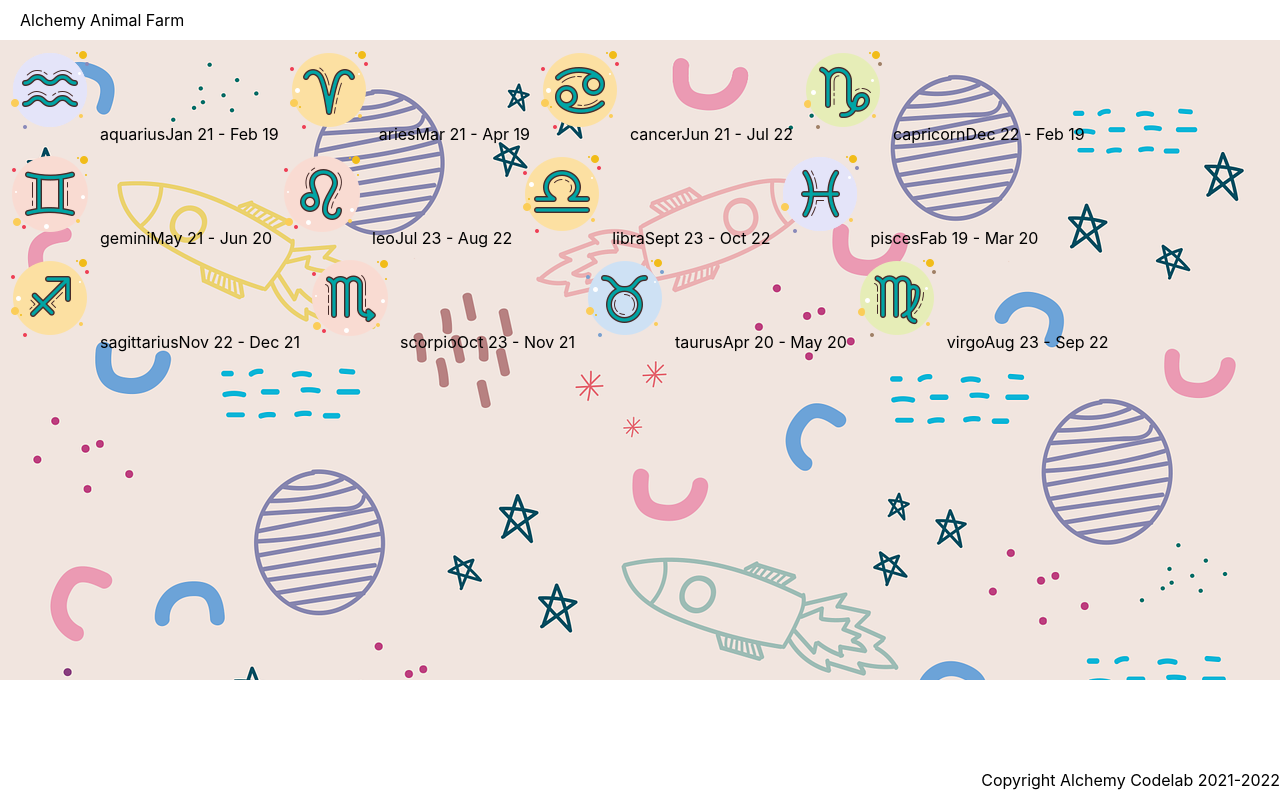
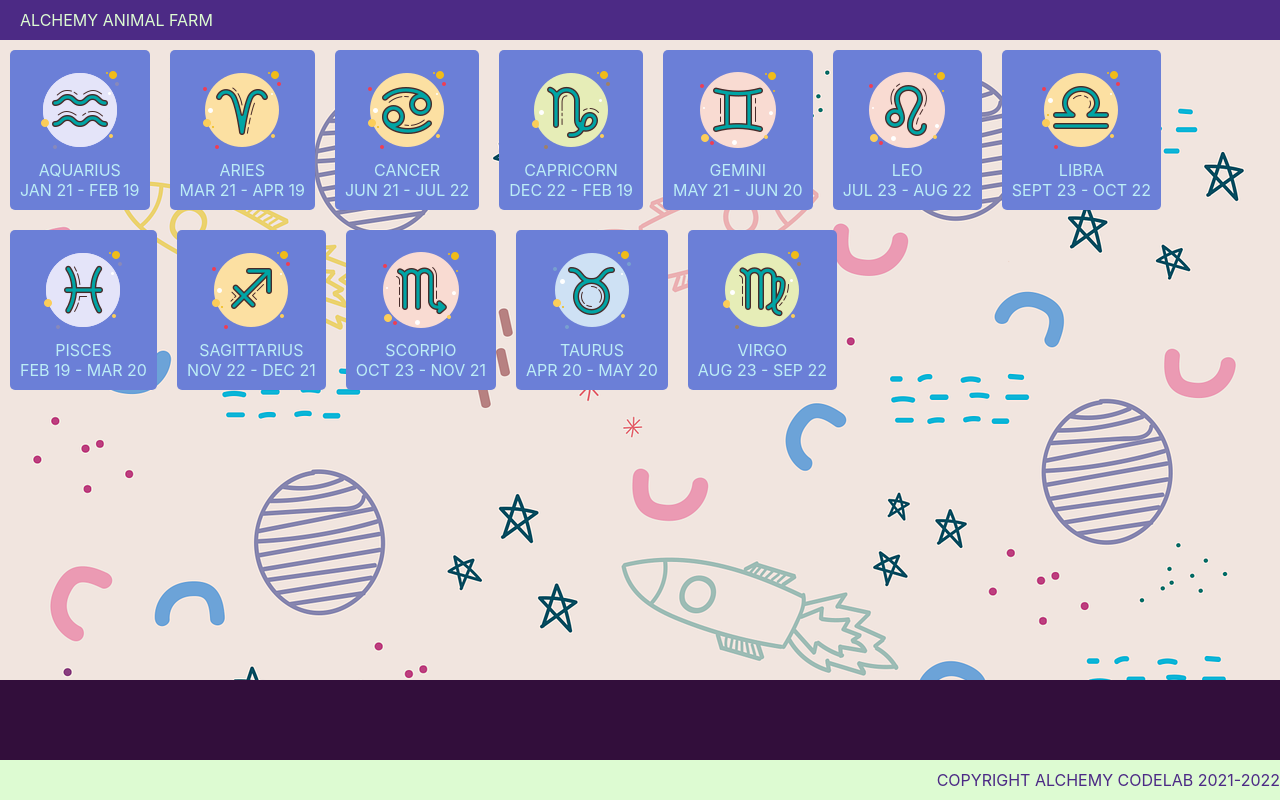
Before and after one commit to H-Indiana-Holdsworth/zodiac-signs, a React (Create React App) app: page / in a window 1280 px wide. Built offline with nearby package versions, Linux system fonts and the light colour scheme.

Commit message:
Adds intial styling

```diff
--- a/src/App.css
+++ b/src/App.css
@@ -36,3 +36,13 @@
     transform: rotate(360deg);
   }
 }
+
+body {
+  --color1: #320e3b;
+  --color3: #4c2a85;
+  --color2: #6b7fd7;
+  --color4: #bcedf6;
+  --color5: #ddfbd2;
+  --header-height: 40px;
+  background-color: var(--color1);
+}
--- a/src/components/ZodiacCard/ZodiacCard.css
+++ b/src/components/ZodiacCard/ZodiacCard.css
@@ -0,0 +1,11 @@
+.zodiac-card {
+  width: 200 px;
+  background-color: var(--color2);
+  margin: 10px;
+  border-radius: 5px;
+  display: flex;
+  flex-direction: column;
+  align-items: center;
+  padding: 10px;
+  color: var(--color4);
+}
--- a/src/components/ZodiacCard/ZodiacCard.js
+++ b/src/components/ZodiacCard/ZodiacCard.js
@@ -3,10 +3,10 @@ import './ZodiacCard.css'
 
 export default function ZodiacCard({ name, dates }) {
   return (
-    <div className="zodiac">
+    <div className="zodiac-card">
       <img src={`${process.env.PUBLIC_URL}/zodiac-signs/${name}.png`} alt={name} />
-      <span className="name">{name}</span>
-      <span>{dates}</span>
+      <div className="name">{name}</div>
+      <div>{dates}</div>
     </div>
   )
 }
--- a/src/data.js
+++ b/src/data.js
@@ -29,7 +29,7 @@ export const zodiac = [
   },
   {
     name: 'pisces',
-    dates: 'Fab 19 - Mar 20',
+    dates: 'Feb 19 - Mar 20',
   },
   {
     name: 'sagittarius',
--- a/src/index.css
+++ b/src/index.css
@@ -4,6 +4,7 @@ body {
     'Cantarell', 'Fira Sans', 'Droid Sans', 'Helvetica Neue', sans-serif;
   -webkit-font-smoothing: antialiased;
   -moz-osx-font-smoothing: grayscale;
+  text-transform: uppercase;
 }
 
 code {
```
